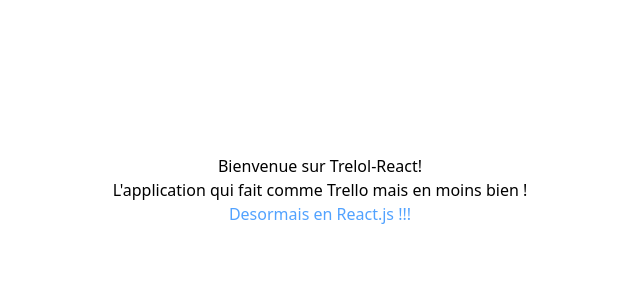
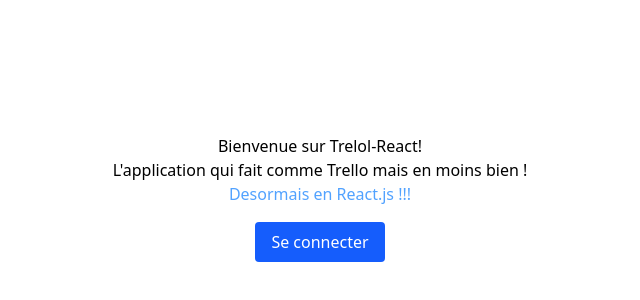
Before and after one commit to veverre/trelol, a Next.js app in the folder web-next/: page / in a window 1280 px wide. Shown: the part 202-502 px from the top of the page, without its empty margins (320-960 px from the left). Built offline with nearby package versions, Linux system fonts and the light colour scheme; no server answers.

Commit message:
feature: update homepage

```diff
--- a/web-next/app/page.tsx
+++ b/web-next/app/page.tsx
@@ -1,15 +1,19 @@
+'use client';
 import Button from "@/components/atoms/Button";
-
+import { useAuth } from "@/contexts/AuthContext";
 
 export default function Home() {
-  const isAuthenticated = true; // Replace with actual authentication logic
+  const { user } = useAuth();
+  const isAuthenticated = !!user;
   return (
     <div className="flex flex-col items-center justify-center h-full">
       <h1>Bienvenue sur Trelol-React!</h1>
       <p>L&apos;application qui fait comme Trello mais en moins bien !</p>
       <h2 className="text-blue-400 mb-4">Desormais en React.js !!!</h2>
-      {isAuthenticated ?? (
+      {isAuthenticated ? (
         <Button href="/boards">Aller à mes tableaux</Button>
+      ):(
+        <Button href="/auth/signin">Se connecter</Button>
       )}
     </div>
   );
```
